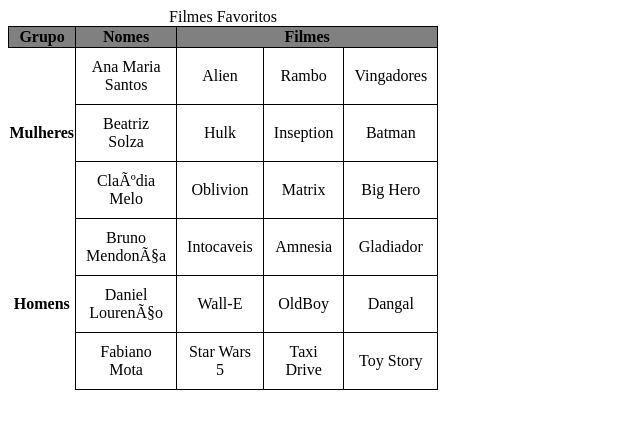
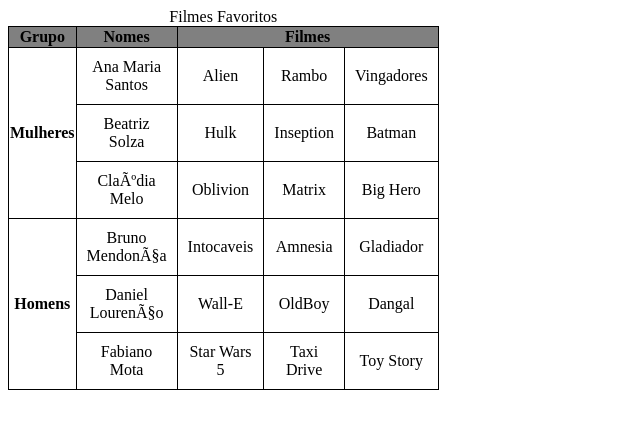
Before and after one commit to ChoninhoChonem/HTML-e-Css, a plain HTML site: page Desafio-Tabelas/Tabela-de-Filmes.html in a window 1280 px wide. Shown: the whole page, without its empty margins (0-640 px from the left). Drawn offline with Linux system fonts and the light colour scheme.

Commit message:
update Desafio-Tabelas/Tabela-de-Filmes.html

```diff
--- a/Desafio-Tabelas/Tabela-de-Filmes.html
+++ b/Desafio-Tabelas/Tabela-de-Filmes.html
@@ -11,9 +11,13 @@
 
       }
 
-     thead > tr > th {
+      thead > tr > th {
         border:1px solid black;
         background-color: gray;
+      }
+
+      tbody > tr > th  {
+        border:1px solid black;
       }
 
       table {
```
